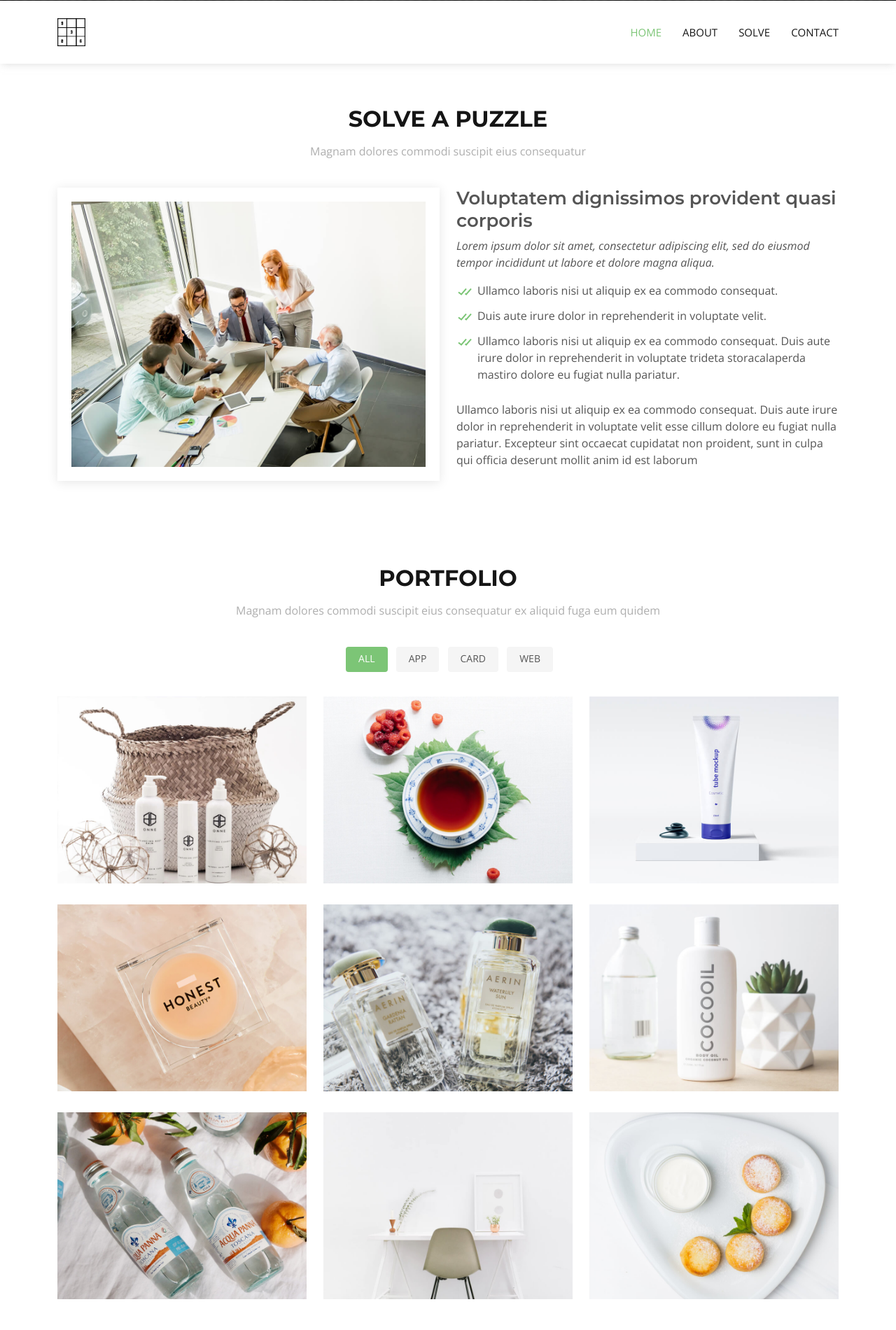
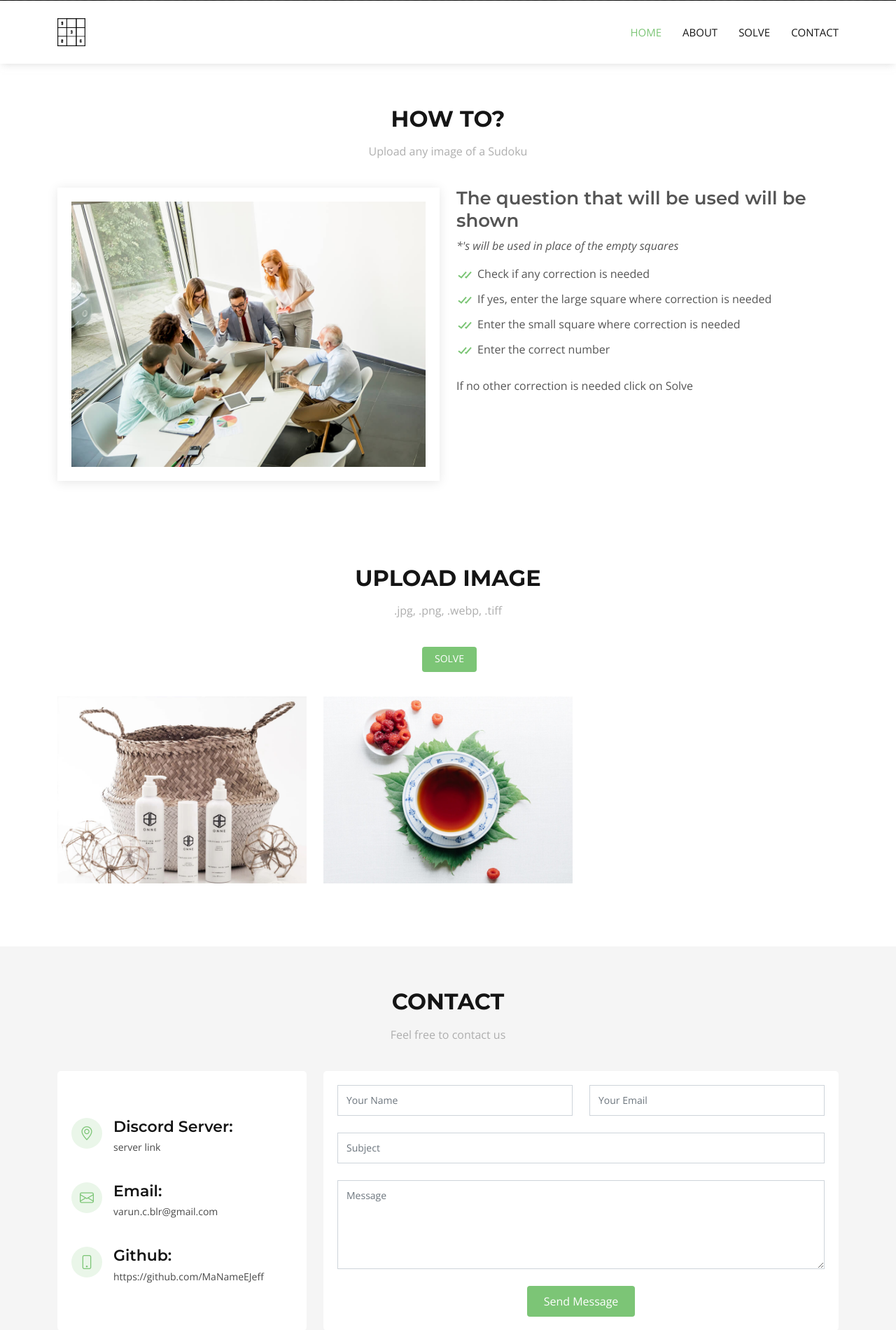
Before and after one commit to MaNameEJeff/Sudoku-Solver, a Flask app: template templates/index.html in a window 1280 px wide. Shown: the part 799-2699 px from the top of the page at 70% size. Run offline with Flask 2, Linux system fonts and the light colour scheme; the template is opened without the code that fills it, so the values that code supplies are empty; some libraries are stand-ins or nearby versions.

Commit message:
Edited Frontend

```diff
--- a/app.py
+++ b/app.py
@@ -2,7 +2,7 @@ from flask import Flask, render_template
 
 app = Flask(__name__)
 
-@app.route("/")
+@app.route("/solve")
 def home():
 	return render_template("index.html")
 
--- a/templates/index.html
+++ b/templates/index.html
@@ -68,8 +68,8 @@
       <div class="container">
 
         <div class="section-title" data-aos="fade-up">
-          <h2>Solve a Puzzle</h2>
-          <p>Magnam dolores commodi suscipit eius consequatur</p>
+          <h2>How To?</h2>
+          <p>Upload any image of a Sudoku</p>
         </div>
 
         <div class="row">
@@ -80,25 +80,22 @@
           </div>
           <div class="col-lg-6" data-aos="fade-left">
             <div class="content pt-4 pt-lg-0 pl-0 pl-lg-3 ">
-              <h3>Voluptatem dignissimos provident quasi corporis</h3>
+              <h3>The question that will be used will be shown</h3>
               <p class="fst-italic">
-                Lorem ipsum dolor sit amet, consectetur adipiscing elit, sed do eiusmod tempor incididunt ut labore et dolore
-                magna aliqua.
+                *'s will be used in place of the empty squares
               </p>
               <ul>
-                <li><i class="bx bx-check-double"></i> Ullamco laboris nisi ut aliquip ex ea commodo consequat.</li>
-                <li><i class="bx bx-check-double"></i> Duis aute irure dolor in reprehenderit in voluptate velit.</li>
-                <li><i class="bx bx-check-double"></i> Ullamco laboris nisi ut aliquip ex ea commodo consequat. Duis aute irure dolor in reprehenderit in voluptate trideta storacalaperda mastiro dolore eu fugiat nulla pariatur.</li>
+                <li><i class="bx bx-check-double"></i> Check if any correction is needed</li>
+                <li><i class="bx bx-check-double"></i> If yes, enter the large square where correction is needed</li>
+                <li><i class="bx bx-check-double"></i> Enter the small square where correction is needed</li>
+                <li><i class="bx bx-check-double"></i> Enter the correct number</li>
               </ul>
               <p>
-                Ullamco laboris nisi ut aliquip ex ea commodo consequat. Duis aute irure dolor in reprehenderit in voluptate
-                velit esse cillum dolore eu fugiat nulla pariatur. Excepteur sint occaecat cupidatat non proident, sunt in
-                culpa qui officia deserunt mollit anim id est laborum
+                If no other correction is needed click on Solve
               </p>
             </div>
           </div>
         </div>
-
       </div>
     </section><!-- End About Us Section -->
 
@@ -107,17 +104,14 @@
       <div class="container">
 
         <div class="section-title" data-aos="fade-up">
-          <h2>Portfolio</h2>
-          <p>Magnam dolores commodi suscipit eius consequatur ex aliquid fuga eum quidem</p>
+          <h2>Upload Image</h2>
+          <p>.jpg, .png, .webp, .tiff</p>
         </div>
 
         <div class="row" data-aos="fade-up" data-aos-delay="100">
           <div class="col-lg-12 d-flex justify-content-center">
             <ul id="portfolio-flters">
-              <li data-filter="*" class="filter-active">All</li>
-              <li data-filter=".filter-app">App</li>
-              <li data-filter=".filter-card">Card</li>
-              <li data-filter=".filter-web">Web</li>
+              <li data-filter="*" class="filter-active">Solve</li>
             </ul>
           </div>
         </div>
@@ -128,8 +122,7 @@
             <div class="portfolio-wrap">
               <img src="static/assets/img/portfolio/portfolio-1.jpg" class="img-fluid" alt="">
               <div class="portfolio-info">
-                <h4>App 1</h4>
-                <p>App</p>
+                <h4>Question</h4>
                 <div class="portfolio-links">
                   <a href="static/assets/img/portfolio/portfolio-1.jpg" data-gallery="portfolioGallery" class="portfolio-lightbox" title="App 1"><i class="bx bx-plus"></i></a>
                   <a href="portfolio-details.html" title="More Details"><i class="bx bx-link"></i></a>
@@ -142,8 +135,7 @@
             <div class="portfolio-wrap">
               <img src="static/assets/img/portfolio/portfolio-2.jpg" class="img-fluid" alt="">
               <div class="portfolio-info">
-                <h4>Web 3</h4>
-                <p>Web</p>
+                <h4>Answer</h4>
                 <div class="portfolio-links">
                   <a href="static/assets/img/portfolio/portfolio-2.jpg" data-gallery="portfolioGallery" class="portfolio-lightbox" title="Web 3"><i class="bx bx-plus"></i></a>
                   <a href="portfolio-details.html" title="More Details"><i class="bx bx-link"></i></a>
@@ -151,107 +143,6 @@
               </div>
             </div>
           </div>
-
-          <div class="col-lg-4 col-md-6 portfolio-item filter-app">
-            <div class="portfolio-wrap">
-              <img src="static/assets/img/portfolio/portfolio-3.jpg" class="img-fluid" alt="">
-              <div class="portfolio-info">
-                <h4>App 2</h4>
-                <p>App</p>
-                <div class="portfolio-links">
-                  <a href="static/assets/img/portfolio/portfolio-3.jpg" data-gallery="portfolioGallery" class="portfolio-lightbox" title="App 2"><i class="bx bx-plus"></i></a>
-                  <a href="portfolio-details.html" title="More Details"><i class="bx bx-link"></i></a>
-                </div>
-              </div>
-            </div>
-          </div>
-
-          <div class="col-lg-4 col-md-6 portfolio-item filter-card">
-            <div class="portfolio-wrap">
-              <img src="static/assets/img/portfolio/portfolio-4.jpg" class="img-fluid" alt="">
-              <div class="portfolio-info">
-                <h4>Card 2</h4>
-                <p>Card</p>
-                <div class="portfolio-links">
-                  <a href="static/assets/img/portfolio/portfolio-4.jpg" data-gallery="portfolioGallery" class="portfolio-lightbox" title="Card 2"><i class="bx bx-plus"></i></a>
-                  <a href="portfolio-details.html" title="More Details"><i class="bx bx-link"></i></a>
-                </div>
-              </div>
-            </div>
-          </div>
-
-          <div class="col-lg-4 col-md-6 portfolio-item filter-web">
-            <div class="portfolio-wrap">
-              <img src="static/assets/img/portfolio/portfolio-5.jpg" class="img-fluid" alt="">
-              <div class="portfolio-info">
-                <h4>Web 2</h4>
-                <p>Web</p>
-                <div class="portfolio-links">
-                  <a href="static/assets/img/portfolio/portfolio-5.jpg" data-gallery="portfolioGallery" class="portfolio-lightbox" title="Web 2"><i class="bx bx-plus"></i></a>
-                  <a href="portfolio-details.html" title="More Details"><i class="bx bx-link"></i></a>
-                </div>
-              </div>
-            </div>
-          </div>
-
-          <div class="col-lg-4 col-md-6 portfolio-item filter-app">
-            <div class="portfolio-wrap">
-              <img src="static/assets/img/portfolio/portfolio-6.jpg" class="img-fluid" alt="">
-              <div class="portfolio-info">
-                <h4>App 3</h4>
-                <p>App</p>
-                <div class="portfolio-links">
-                  <a href="static/assets/img/portfolio/portfolio-6.jpg" data-gallery="portfolioGallery" class="portfolio-lightbox" title="App 3"><i class="bx bx-plus"></i></a>
-                  <a href="portfolio-details.html" title="More Details"><i class="bx bx-link"></i></a>
-                </div>
-              </div>
-            </div>
-          </div>
-
-          <div class="col-lg-4 col-md-6 portfolio-item filter-card">
-            <div class="portfolio-wrap">
-              <img src="static/assets/img/portfolio/portfolio-7.jpg" class="img-fluid" alt="">
-              <div class="portfolio-info">
-                <h4>Card 1</h4>
-                <p>Card</p>
-                <div class="portfolio-links">
-                  <a href="static/assets/img/portfolio/portfolio-7.jpg" data-gallery="portfolioGallery" class="portfolio-lightbox" title="Card 1"><i class="bx bx-plus"></i></a>
-                  <a href="portfolio-details.html" title="More Details"><i class="bx bx-link"></i></a>
-                </div>
-              </div>
-            </div>
-          </div>
-
-          <div class="col-lg-4 col-md-6 portfolio-item filter-card">
-            <div class="portfolio-wrap">
-              <img src="static/assets/img/portfolio/portfolio-8.jpg" class="img-fluid" alt="">
-              <div class="portfolio-info">
-                <h4>Card 3</h4>
-                <p>Card</p>
-                <div class="portfolio-links">
-                  <a href="static/assets/img/portfolio/portfolio-8.jpg" data-gallery="portfolioGallery" class="portfolio-lightbox" title="Card 3"><i class="bx bx-plus"></i></a>
-                  <a href="portfolio-details.html" title="More Details"><i class="bx bx-link"></i></a>
-                </div>
-              </div>
-            </div>
-          </div>
-
-          <div class="col-lg-4 col-md-6 portfolio-item filter-web">
-            <div class="portfolio-wrap">
-              <img src="static/assets/img/portfolio/portfolio-9.jpg" class="img-fluid" alt="">
-              <div class="portfolio-info">
-                <h4>Web 3</h4>
-                <p>Web</p>
-                <div class="portfolio-links">
-                  <a href="static/assets/img/portfolio/portfolio-9.jpg" data-gallery="portfolioGallery" class="portfolio-lightbox" title="Web 3"><i class="bx bx-plus"></i></a>
-                  <a href="portfolio-details.html" title="More Details"><i class="bx bx-link"></i></a>
-                </div>
-              </div>
-            </div>
-          </div>
-
-        </div>
-
       </div>
     </section><!-- End Portfolio Section -->
 
@@ -261,7 +152,7 @@
 
         <div class="section-title">
           <h2>Contact</h2>
-          <p>Magnam dolores commodi suscipit eius consequatur ex aliquid fuga eum quidem</p>
+          <p>Feel free to contact us</p>
         </div>
 
         <div class="row">
@@ -270,20 +161,20 @@
             <div class="info d-flex flex-column justify-content-center" data-aos="fade-right">
               <div class="address">
                 <i class="bi bi-geo-alt"></i>
-                <h4>Location:</h4>
-                <p>A108 Adam Street,<br>New York, NY 535022</p>
+                <h4>Discord Server:</h4>
+                <p>server link</p>
               </div>
 
               <div class="email">
                 <i class="bi bi-envelope"></i>
                 <h4>Email:</h4>
-                <p>info@example.com</p>
+                <p>varun.c.blr@gmail.com</p>
               </div>
 
               <div class="phone">
                 <i class="bi bi-phone"></i>
-                <h4>Call:</h4>
-                <p>+1 5589 55488 55s</p>
+                <h4>Github:</h4>
+                <p>https://github.com/MaNameEJeff</p>
               </div>
 
             </div>
@@ -334,8 +225,8 @@
         <div class="row justify-content-center">
           <div class="col-lg-6">
             <a href="#header" class="scrollto footer-logo"><img src="static/assets/img/hero-logo.png" alt=""></a>
-            <h3>Knight</h3>
-            <p>Et aut eum quis fuga eos sunt ipsa nihil. Labore corporis magni eligendi fuga maxime saepe commodi placeat.</p>
+            <h3>Sudoku Solver</h3>
+            <p>Premium Feature</p>
           </div>
         </div>
 
```
